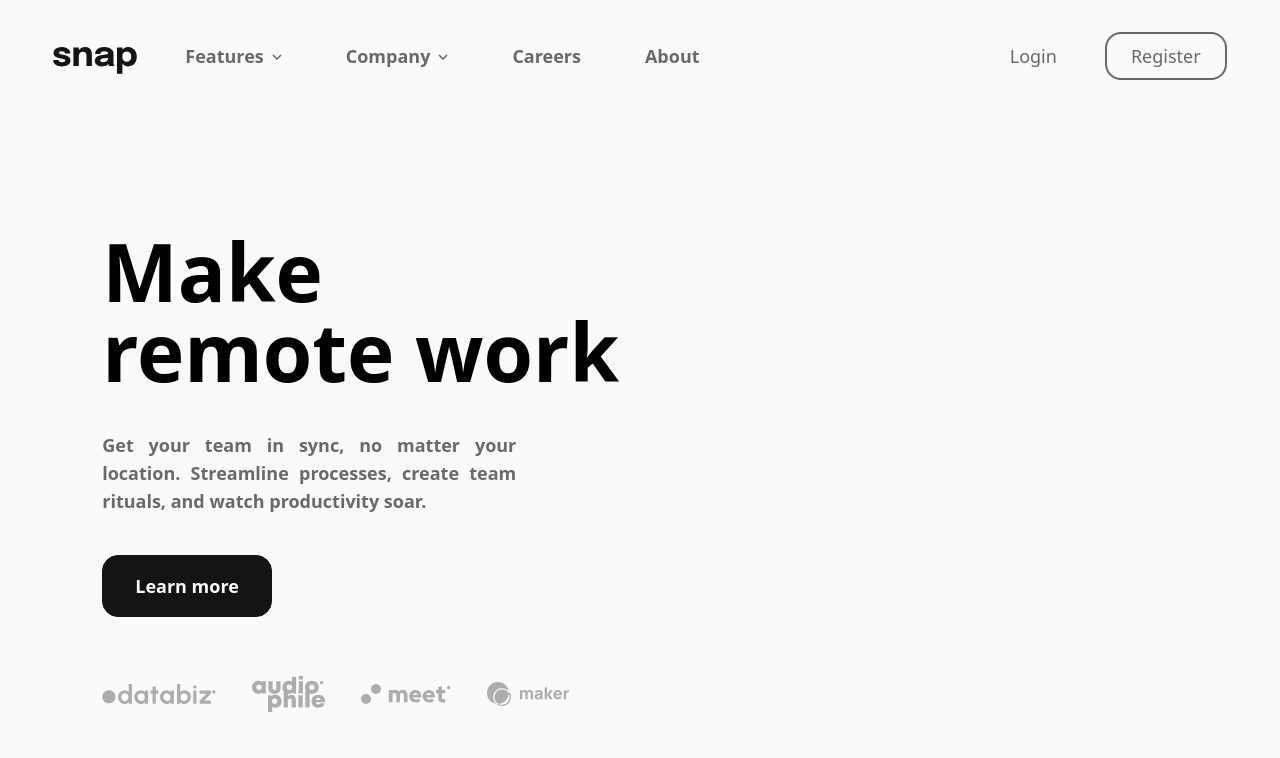
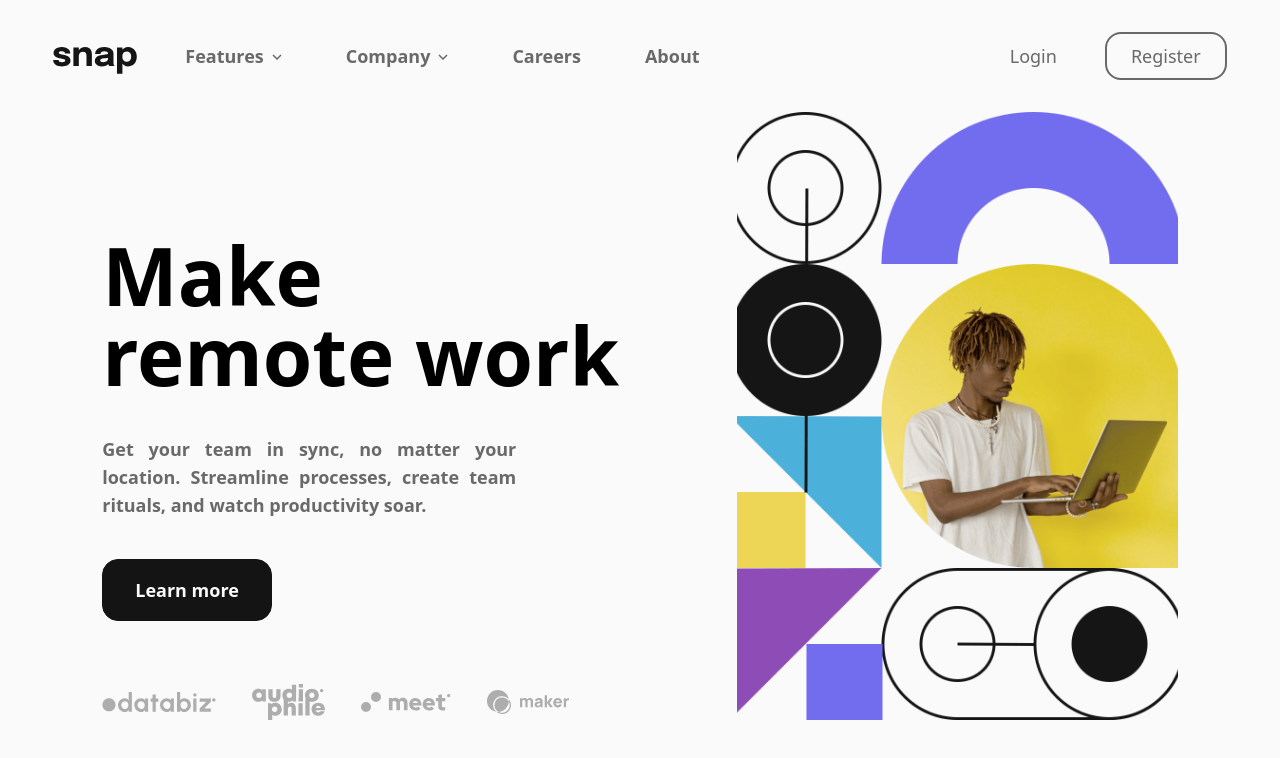
Before and after one commit to wagnnermorais/FEM-Snap-Landing, a React (Vite) app: page / in a window 1280 px wide. Shown: the top 758 px of the page. Built offline with nearby package versions, Linux system fonts and the light colour scheme.

Commit message:
refac: adapting units

```diff
--- a/tailwind.config.js
+++ b/tailwind.config.js
@@ -17,11 +17,11 @@ export default {
       },
       width: {
         55: "55%",
-        45: "50%",
+        41: "41%",
         70: "70%",
       },
       height: {
-        "4/5": "75vh",
+        "4/5": "76vh",
       },
       fontFamily: {
         epilogue: ["Epilogue", "sans-serif"],
```
